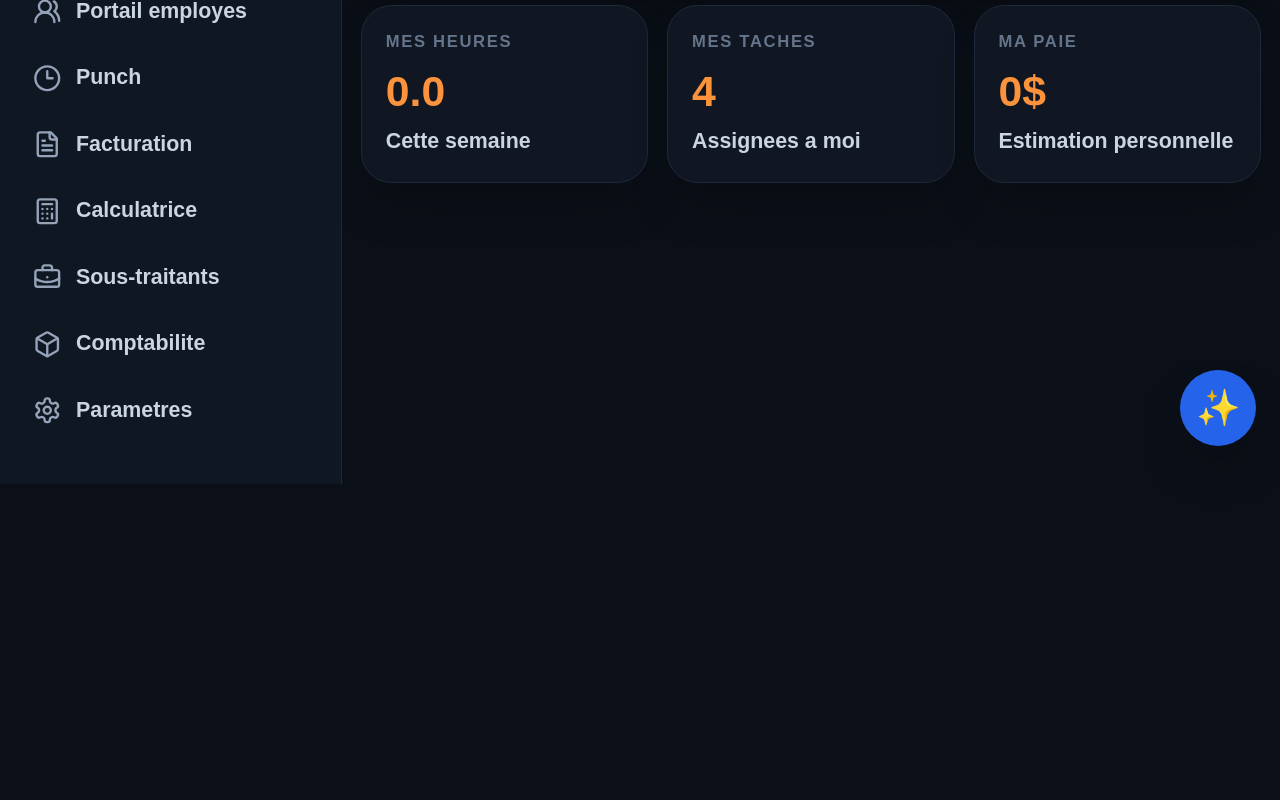
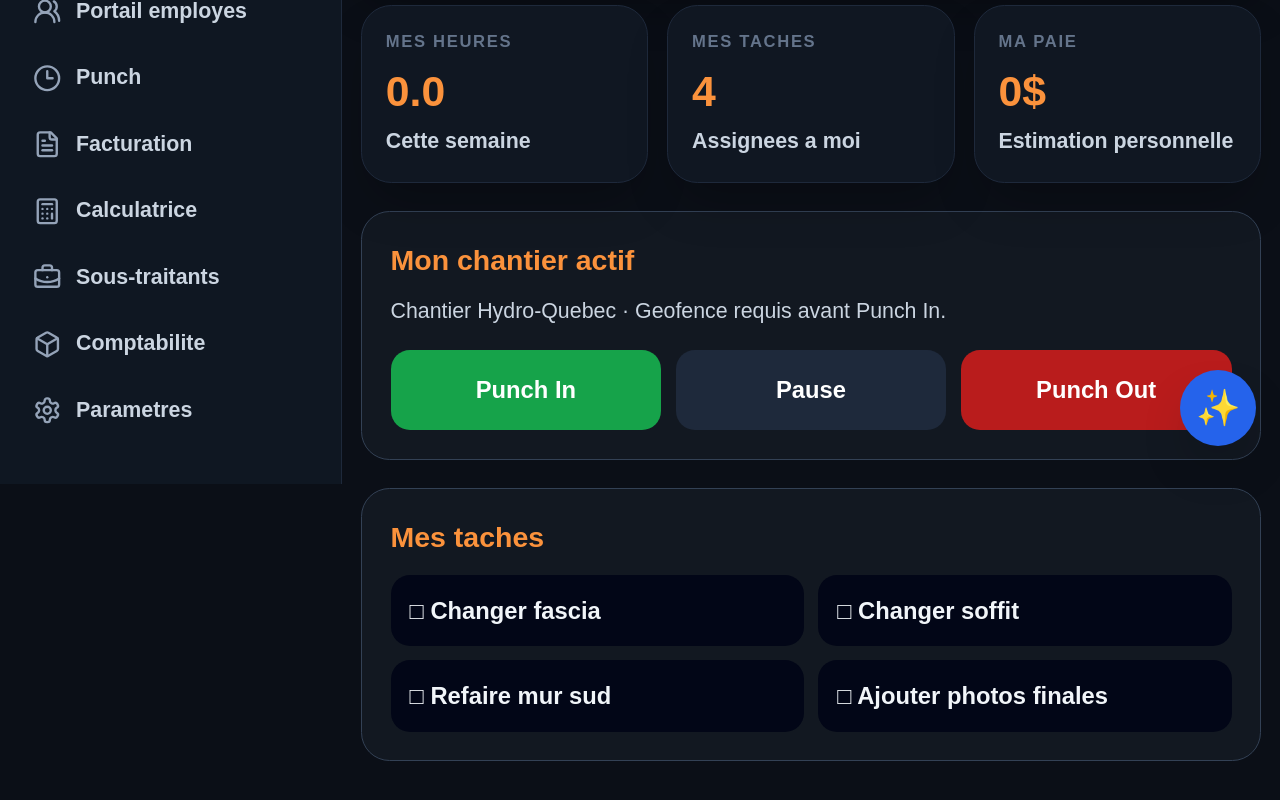
Before and after one commit to bisaillonpatrick1979-dev/Chatgpt-hailite-, a Next.js app: page /worker in a window 1280 px wide. Shown: the part 316-1116 px from the top of the page. Before the commit the page ends 800 px from the top, so only its background shows below. Built offline with nearby package versions, Linux system fonts and the light colour scheme.

Commit message:
Make worker portal more usable

```diff
--- a/app/worker/page.tsx
+++ b/app/worker/page.tsx
@@ -14,6 +14,24 @@ export default function Worker() {
         <PortalCard title="Mes taches" value="4" note="Assignees a moi" />
         <PortalCard title="Ma paie" value="0$" note="Estimation personnelle" />
       </section>
+      <section className="pro-panel mt-6 p-6">
+        <h2 className="text-2xl font-black text-orange-400">Mon chantier actif</h2>
+        <p className="large-readable mt-3 text-slate-300">Chantier Hydro-Quebec · Geofence requis avant Punch In.</p>
+        <div className="mt-4 grid gap-3 md:grid-cols-3">
+          <button className="rounded-2xl bg-green-600 p-5 text-xl font-black text-white">Punch In</button>
+          <button className="rounded-2xl bg-slate-800 p-5 text-xl font-black text-white">Pause</button>
+          <button className="rounded-2xl bg-red-700 p-5 text-xl font-black text-white">Punch Out</button>
+        </div>
+      </section>
+      <section className="pro-panel mt-6 p-6">
+        <h2 className="text-2xl font-black text-orange-400">Mes taches</h2>
+        <div className="mt-4 grid gap-3 md:grid-cols-2">
+          <div className="rounded-2xl bg-slate-950 p-4 text-xl font-black">□ Changer fascia</div>
+          <div className="rounded-2xl bg-slate-950 p-4 text-xl font-black">□ Changer soffit</div>
+          <div className="rounded-2xl bg-slate-950 p-4 text-xl font-black">□ Refaire mur sud</div>
+          <div className="rounded-2xl bg-slate-950 p-4 text-xl font-black">□ Ajouter photos finales</div>
+        </div>
+      </section>
     </AppShell>
   );
 }
```
